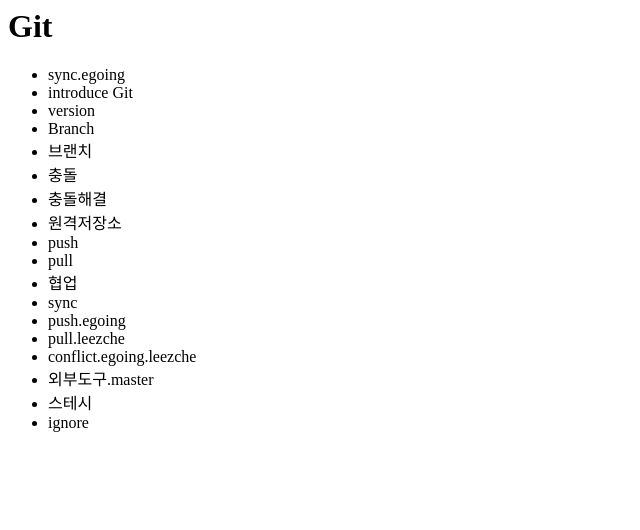
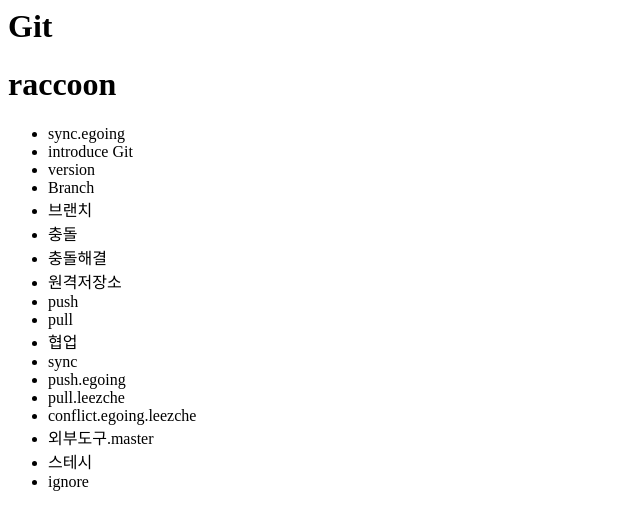
Before and after one commit to raccoonjeong/git_egoing, a plain HTML site: page index.html in a window 1280 px wide. Shown: the whole page, without its empty margins (0-640 px from the left). Drawn offline with Linux system fonts and the light colour scheme.

Commit message:
제목추가

```diff
--- a/index.html
+++ b/index.html
@@ -7,6 +7,7 @@
 <header>
     <h1>Git</h1>
 </header>
+<h1>raccoon</h1>
 <ul>
     <li>sync.egoing</li>
     <li>introduce Git</li>
```
